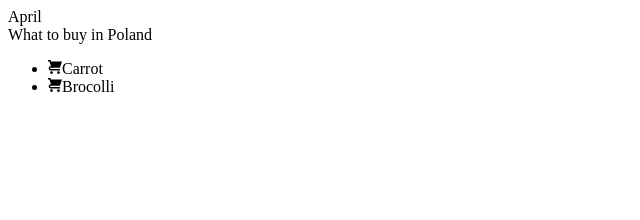
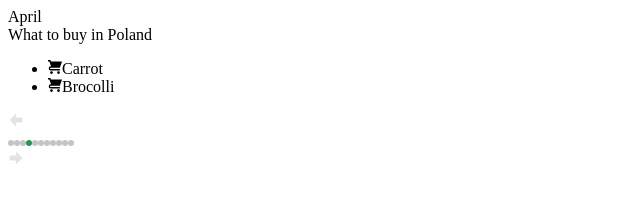
Before and after one commit to krzysztofzuraw/season-calendar, a React (Create React App) app: page / in a window 1280 px wide. Shown: the top 220 px of the page, without its empty margins (0-640 px from the left). Built offline with nearby package versions, Linux system fonts and the light colour scheme; a web font is replaced by a local one; what csstips, typestyle would draw is missing.

Commit message:
Add basic layout with mocked value

```diff
--- a/package.json
+++ b/package.json
@@ -3,6 +3,7 @@
   "version": "0.1.0",
   "private": true,
   "dependencies": {
+    "@glidejs/glide": "^3.0.0",
     "csstips": "^0.2.3",
     "csx": "^8.5.0",
     "react": "^16.3.0",
@@ -19,6 +20,7 @@
     "eject": "react-scripts-ts eject"
   },
   "devDependencies": {
+    "@types/glidejs": "^1.0.30",
     "@types/jest": "^22.2.2",
     "@types/node": "^9.6.1",
     "@types/react": "^16.3.0",
--- a/src/components/App/App.tsx
+++ b/src/components/App/App.tsx
@@ -3,28 +3,40 @@ import 'typeface-lato';
 import 'typeface-playfair-display';
 import { style } from 'typestyle';
 
+import Footer from '../Footer/Footer';
 import GroceriesList from '../GroceriesList/GroceriesList';
-import MonthHeader from '../MonthHeader/MonthHeader';
+import Header from '../Header/Header';
 
 const root = style({
+  display: 'grid',
   fontSize: '16px',
-  padding: 30
+  gridTemplateAreas: '"header" "main" "footer"',
+  gridTemplateColumns: '100%',
+  gridTemplateRows: 'auto 1fr auto',
+  height: '100%',
+  padding: 30,
+  width: '100%'
 });
 
 const text = style({
   color: '#606F7B',
   fontFamily: 'Lato',
   fontSize: '1.125em',
-  lineHeight: '22px'
+  gridArea: 'main',
+  lineHeight: '22px',
+  paddingBottom: '5px'
 });
 
 class App extends React.Component {
   public render() {
     return (
       <div className={root}>
-        <MonthHeader />
-        <div className={text}>What to buy in Poland</div>
-        <GroceriesList />
+        <Header />
+        <div>
+          <div className={text}>What to buy in Poland</div>
+          <GroceriesList />
+        </div>
+        <Footer />
       </div>
     );
   }
--- /dev/null
+++ b/src/components/Footer/DotIcon.tsx
@@ -0,0 +1,28 @@
+import * as React from 'react';
+import { style } from 'typestyle';
+
+const root = style({
+  marginLeft: '5px',
+  marginRight: '5px'
+});
+
+interface SFCProps {
+  active?: boolean;
+}
+
+const DotIcon: React.SFC<SFCProps> = props => {
+  return (
+    <svg
+      xmlns="http://www.w3.org/2000/svg"
+      viewBox="0 0 6 6"
+      width={6}
+      height={6}
+      className={root}
+      fill="rgba(0, 0, 0, 0.11)"
+    >
+      <circle cx="3" cy="3" fill={props.active ? '#219653' : '#c4c4c4'} r="3" />
+    </svg>
+  );
+};
+
+export default DotIcon;
--- /dev/null
+++ b/src/components/Footer/Footer.tsx
@@ -0,0 +1,40 @@
+import * as React from 'react';
+import { style } from 'typestyle';
+
+import DotIcon from './DotIcon';
+import LeftArrowIcon from './LeftArrowIcon';
+import RightArrowIcon from './RightArrowIcon';
+
+const root = style({
+  display: 'flex',
+  gridArea: 'footer',
+  justifyContent: 'space-between'
+});
+const monthsIndicator = style({
+  alignItems: 'center',
+  display: 'flex'
+});
+
+const Footer = () => {
+  return (
+    <div className={root}>
+      <LeftArrowIcon />
+      <div className={monthsIndicator}>
+        <DotIcon />
+        <DotIcon />
+        <DotIcon />
+        <DotIcon active={true} />
+        <DotIcon />
+        <DotIcon />
+        <DotIcon />
+        <DotIcon />
+        <DotIcon />
+        <DotIcon />
+        <DotIcon />
+      </div>
+      <RightArrowIcon />
+    </div>
+  );
+};
+
+export default Footer;
--- /dev/null
+++ b/src/components/Footer/LeftArrowIcon.tsx
@@ -0,0 +1,24 @@
+// tslint:disable: max-line-length
+import * as React from 'react';
+import { style } from 'typestyle';
+
+const root = style({
+  marginRight: '16px'
+});
+
+const LeftArrowIcon = () => {
+  return (
+    <svg
+      xmlns="http://www.w3.org/2000/svg"
+      viewBox="0 0 20 20"
+      width={16}
+      height={16}
+      className={root}
+      fill="rgba(0, 0, 0, 0.11)"
+    >
+      <path d="M10 13h8V7h-8V2l-8 8 8 8v-5z" />
+    </svg>
+  );
+};
+
+export default LeftArrowIcon;
--- /dev/null
+++ b/src/components/Footer/RightArrowIcon.tsx
@@ -0,0 +1,24 @@
+// tslint:disable: max-line-length
+import * as React from 'react';
+import { style } from 'typestyle';
+
+const root = style({
+  marginRight: '16px'
+});
+
+const RightArrowIcon = () => {
+  return (
+    <svg
+      xmlns="http://www.w3.org/2000/svg"
+      viewBox="0 0 20 20"
+      width={16}
+      height={16}
+      className={root}
+      fill="rgba(0, 0, 0, 0.11)"
+    >
+      <path d="m10 7h-8v6h8v5l8-8-8-8z" />
+    </svg>
+  );
+};
+
+export default RightArrowIcon;
--- a/src/components/GroceriesList/GroceriesList.tsx
+++ b/src/components/GroceriesList/GroceriesList.tsx
@@ -8,7 +8,8 @@ const root = style({
   color: '#8795A1',
   fontFamily: 'Lato',
   fontSize: '1em',
-  listStyle: 'none',
+  gridArea: 'main',
+  listStyle: 'none'
 });
 
 const item = style({
--- a/src/components/MonthHeader/MonthHeader.tsx
+++ b/src/components/Header/Header.tsx
@@ -5,12 +5,13 @@ const root = style({
   color: '#22292F',
   fontFamily: 'Playfair Display',
   fontSize: '2.25em',
+  gridArea: 'header',
   lineHeight: '48px',
   paddingBottom: '17px'
 });
 
-const MonthHeader = () => {
+const Header = () => {
   return <div className={root}>April</div>;
 };
 
-export default MonthHeader;
+export default Header;
--- a/tslint.json
+++ b/tslint.json
@@ -88,6 +88,7 @@
       "check-separator",
       "check-type",
       "check-typecast"
-    ]
+    ],
+    "defaultSeverity": "warning"
   }
 }
```
Also changed, not shown: 1 other file (tests, documents, lock files or other folders).
